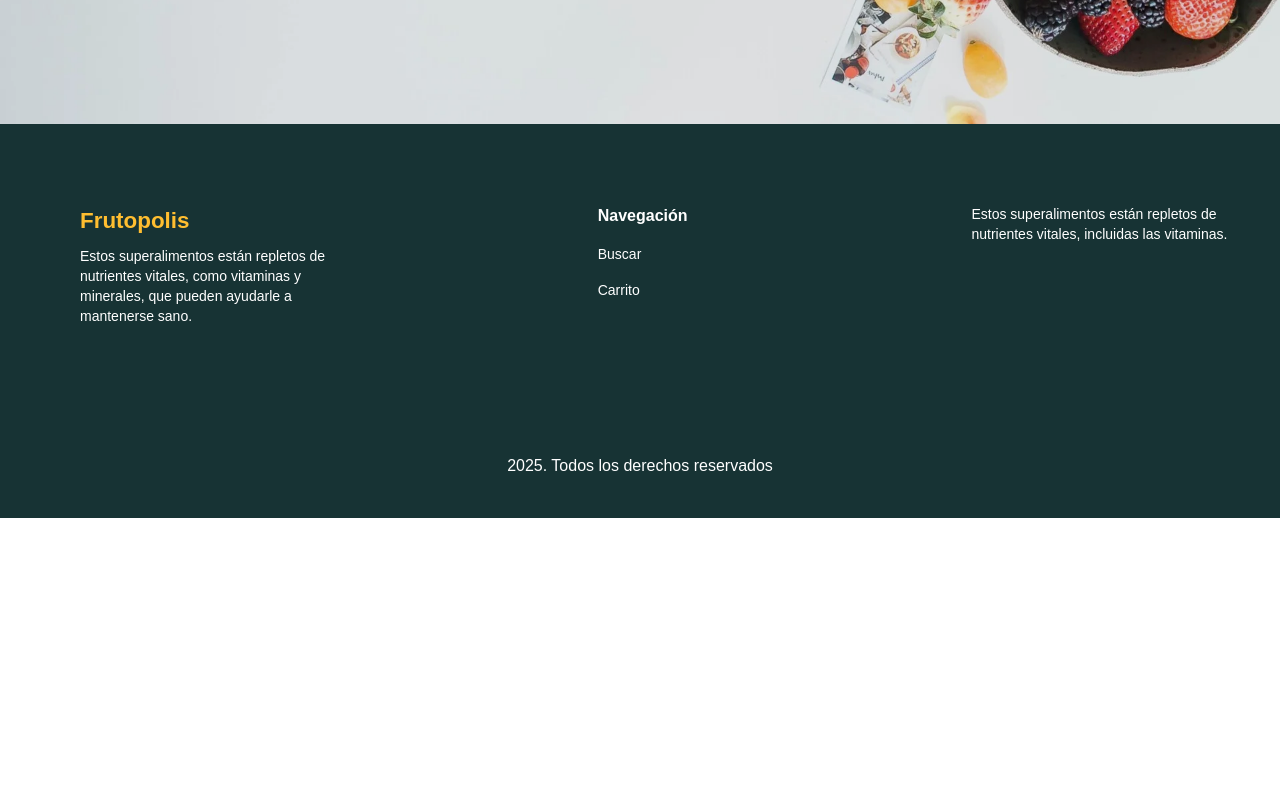
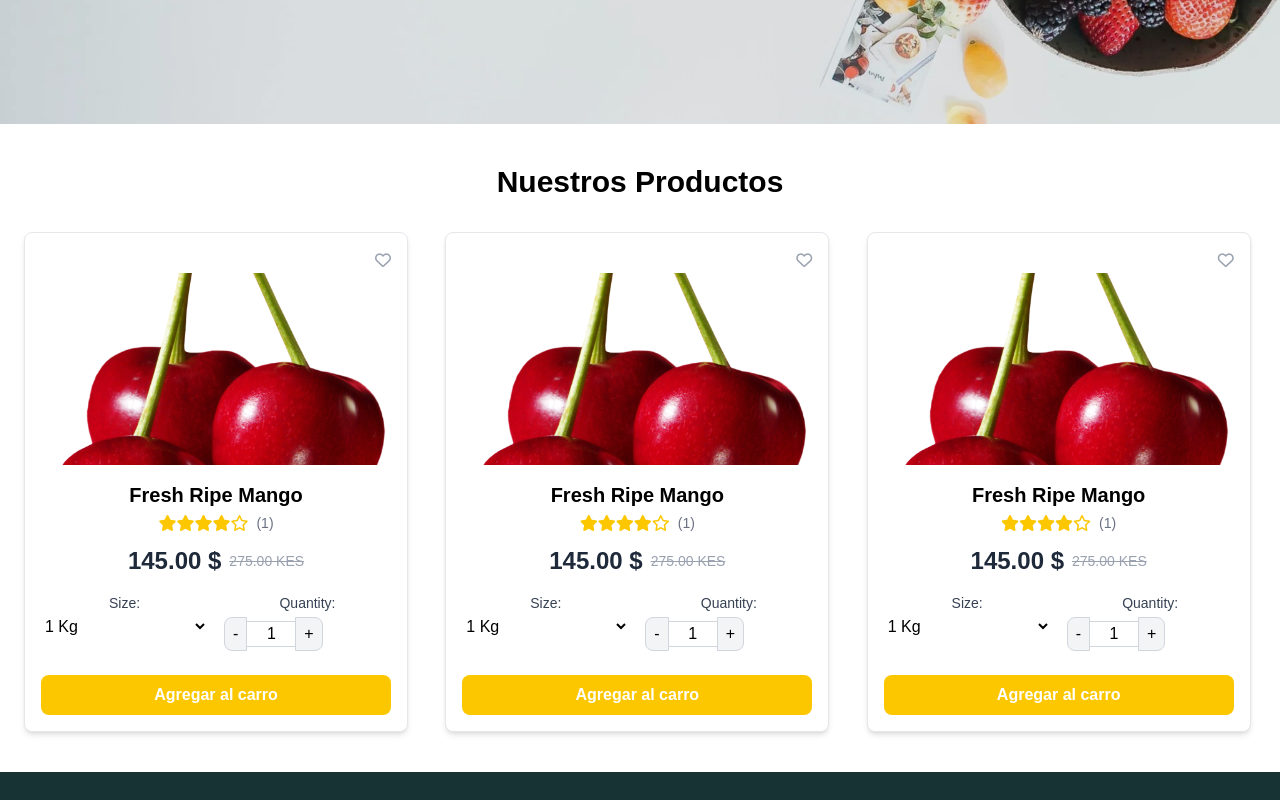
Before and after one commit to alicarpio/E-Fruity, a Vue app in the folder frontend-fruity/: page / in a window 1280 px wide. Shown: the part 580-1380 px from the top of the page. Before the commit the page ends 1098 px from the top, so only its background shows below. Built offline with nearby package versions, Linux system fonts and the light colour scheme.

Commit message:
Add component Product.vue

```diff
--- /dev/null
+++ b/frontend-fruity/src/components/Product.vue
@@ -0,0 +1,145 @@
+<template>
+  <div class="max-w-sm bg-white border border-gray-200 rounded-lg shadow-md p-4">
+    <!-- Ícono de Favorito -->
+    <div class="flex justify-end">
+      <button
+        class="text-gray-400 hover:text-red-500"
+        @click="toggleFavorite"
+        :aria-label="isFavorite ? 'Eliminar de favoritos' : 'Agregar a favoritos'"
+      >
+        <i :class="[isFavorite ? 'fas fa-heart' : 'far fa-heart']"></i>
+      </button>
+    </div>
+
+    <!-- Imagen del Producto -->
+    <img
+      src="/src/assets/cherry.png"
+      alt="Fresh Ripe Mango"
+      class="w-full h-48 object-cover rounded-lg"
+    />
+
+    <!-- Información del Producto -->
+    <div class="mt-4 text-center">
+      <h2 class="text-xl font-bold">Fresh Ripe Mango</h2>
+      <!-- Estrellas de Calificación -->
+      <div class="flex items-center justify-center mt-1">
+        <div class="flex text-yellow-400">
+          <i class="fas fa-star"></i>
+          <i class="fas fa-star"></i>
+          <i class="fas fa-star"></i>
+          <i class="fas fa-star"></i>
+          <i class="far fa-star"></i>
+        </div>
+        <span class="text-sm text-gray-500 ml-2">(1)</span>
+      </div>
+
+      <!-- Precio -->
+      <div class="flex items-center justify-center mt-3">
+        <span class="text-2xl font-bold text-gray-800">145.00 $</span>
+        <span class="text-sm text-gray-400 line-through ml-2">275.00 KES</span>
+      </div>
+
+      <!-- Opciones de Producto -->
+      <div class="mt-4 grid grid-cols-2 gap-4">
+        <!-- Selector de Talla -->
+        <div>
+          <label for="size" class="block text-sm font-medium text-gray-700">Size:</label>
+          <select
+            id="size"
+            class="w-full mt-1 border-gray-300 rounded-lg focus:ring-yellow-400 focus:border-yellow-400"
+            v-model="selectedSize"
+          >
+            <option v-for="size in sizes" :key="size" :value="size">{{ size }}</option>
+          </select>
+        </div>
+
+        <!-- Cantidad -->
+        <div>
+          <label for="quantity" class="block text-sm font-medium text-gray-700">Quantity:</label>
+          <div class="flex items-center mt-1">
+            <button
+              class="px-2 py-1 border border-gray-300 rounded-l-lg bg-gray-100 hover:bg-gray-200"
+              @click="decreaseQuantity"
+            >
+              -
+            </button>
+            <input
+              id="quantity"
+              type="text"
+              class="w-12 text-center border-t border-b border-gray-300 focus:outline-none"
+              v-model.number="quantity"
+            />
+            <button
+              class="px-2 py-1 border border-gray-300 rounded-r-lg bg-gray-100 hover:bg-gray-200"
+              @click="increaseQuantity"
+            >
+              +
+            </button>
+          </div>
+        </div>
+      </div>
+
+      <!-- Botón Agregar al Carro -->
+      <button
+        class="mt-6 w-full bg-yellow-400 text-white font-semibold py-2 px-4 rounded-lg hover:bg-yellow-500"
+        @click="addToCart"
+      >
+        Agregar al carro
+      </button>
+    </div>
+  </div>
+</template>
+
+<script lang="ts">
+import { defineComponent, ref } from 'vue';
+
+export default defineComponent({
+  name: 'ProductComponent',
+  setup() {
+    // Estados Reactivos
+    const isFavorite = ref(false); // Favorito
+    const selectedSize = ref('1 Kg'); // Talla seleccionada
+    const quantity = ref(1); // Cantidad seleccionada
+    const sizes = ref(['1 Kg', '500 g', '250 g']); // Opciones de tamaños
+
+    // Métodos
+    const toggleFavorite = () => {
+      isFavorite.value = !isFavorite.value;
+    };
+
+    const decreaseQuantity = () => {
+      if (quantity.value > 1) {
+        quantity.value -= 1;
+      }
+    };
+
+    const increaseQuantity = () => {
+      quantity.value += 1;
+    };
+
+    const addToCart = () => {
+      console.log(`Añadido al carrito: ${quantity.value} x ${selectedSize.value}`);
+    };
+
+    return {
+      isFavorite,
+      selectedSize,
+      quantity,
+      sizes,
+      toggleFavorite,
+      decreaseQuantity,
+      increaseQuantity,
+      addToCart,
+    };
+  },
+});
+</script>
+
+<style scoped>
+/* Estilo para sobrescribir bordes */
+input[type='text']::-webkit-inner-spin-button,
+input[type='text']::-webkit-outer-spin-button {
+  -webkit-appearance: none;
+  margin: 0;
+}
+</style>
--- a/frontend-fruity/src/pages/HomePage.vue
+++ b/frontend-fruity/src/pages/HomePage.vue
@@ -1,11 +1,14 @@
 <script setup lang="ts">
-import NavBar from '@/components/NavBar.vue'
-import Footer from '@/components/Footer.vue'
+import NavBar from '@/components/NavBar.vue';
+import Footer from '@/components/Footer.vue';
+import Product from '@/components/Product.vue'; // Importa el componente Product
 </script>
 
 <template>
   <NavBar />
-  <section>
+
+  <!-- Hero Section -->
+  <section class="relative">
     <img
       src="../assets/fruit.jpg"
       alt="frutas"
@@ -25,6 +28,19 @@ import Footer from '@/components/Footer.vue'
     </p>
   </section>
 
+  <!-- Productos -->
+  <section class="py-10 px-6">
+    <h2 class="text-3xl font-bold text-center mb-8">Nuestros Productos</h2>
+    <div class="grid grid-cols-1 sm:grid-cols-2 lg:grid-cols-3 gap-8">
+      <!-- Renderizamos varios productos -->
+      <Product />
+      <Product />
+      <Product />
+      <!-- Agrega más <Product /> según sea necesario -->
+    </div>
+  </section>
+
+  <!-- Footer -->
   <Footer />
 </template>
 
```
Also changed, not shown: frontend-fruity/src/assets/cherry.png (added).
